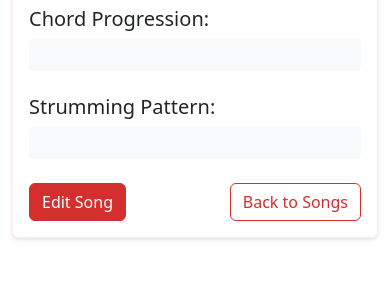
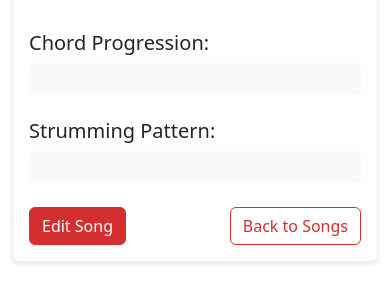
Before and after one commit to stevencoutts/guitar-webapp, a Flask app: template templates/view_song.html in a window 390 px wide. Shown: the part 247-550 px from the top of the page. Run offline with Flask 3, Linux system fonts and the light colour scheme; the template is opened without the code that fills it, so the values that code supplies are empty.

Commit message:
Formatting on song window

```diff
--- a/templates/view_song.html
+++ b/templates/view_song.html
@@ -23,7 +23,10 @@
                         <h5>Time Signature: {{ song.time_signature }}</h5>
                         <h5>BPM: {{ song.bpm }}</h5>
                     </div>
-                    <div class="col-md-6">
+                </div>
+
+                <div class="row mb-4">
+                    <div class="col-md-12">
                         <h5>Chord Progression:</h5>
                         <pre class="chord-progression text-start">{{ song.chord_progression }}</pre>
                     </div>
```
